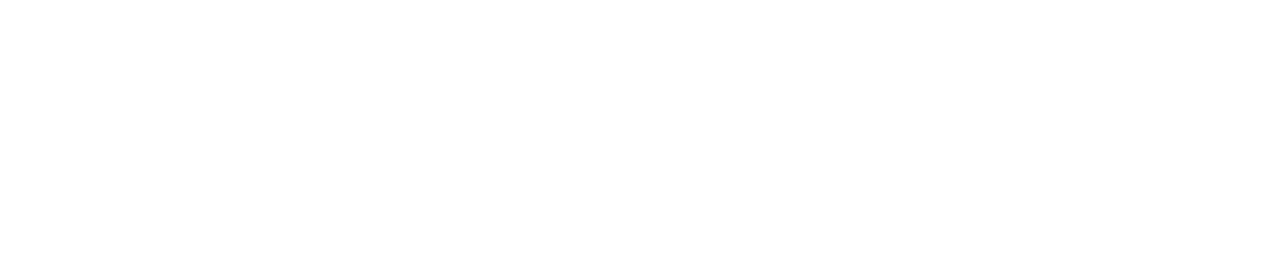
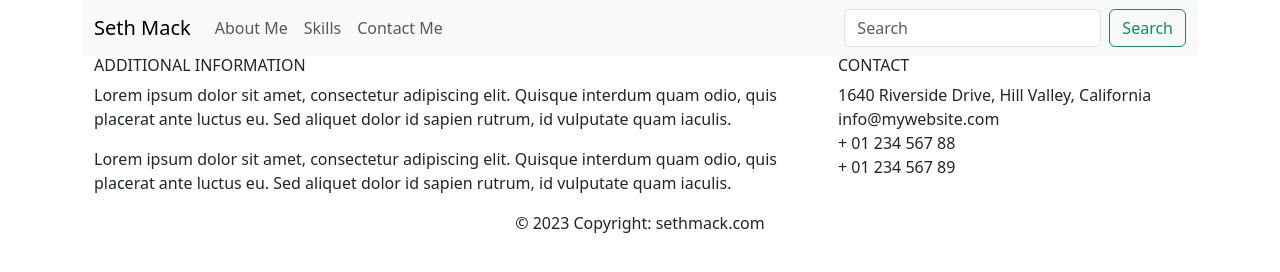
Before and after one commit to SethMack/Bootstrap_portfolio, a plain HTML site: page index.html in a window 1280 px wide. Drawn offline with nearby package versions, Linux system fonts and the light colour scheme.

Commit message:
Setup page structure

```diff
--- a/index.html
+++ b/index.html
@@ -1 +1,83 @@
-<html></html>
+<!doctype html>
+<html lang="en">
+
+<head>
+    <title>Seth Mack Portfolio</title>
+    <meta charset="utf-8">
+    <meta name="viewport" content="width=device-width, initial-scale=1">
+    <title>Bootstrap demo</title>
+    <link href="https://cdn.jsdelivr.net/npm/bootstrap@5.3.0/dist/css/bootstrap.min.css" rel="stylesheet"
+        integrity="sha384-9ndCyUaIbzAi2FUVXJi0CjmCapSmO7SnpJef0486qhLnuZ2cdeRhO02iuK6FUUVM" crossorigin="anonymous">
+</head>
+
+<body>
+    <script src="https://cdn.jsdelivr.net/npm/@popperjs/core@2.11.8/dist/umd/popper.min.js"
+        integrity="sha384-I7E8VVD/ismYTF4hNIPjVp/Zjvgyol6VFvRkX/vR+Vc4jQkC+hVqc2pM8ODewa9r"
+        crossorigin="anonymous"></script>
+    <script src="https://cdn.jsdelivr.net/npm/bootstrap@5.3.0/dist/js/bootstrap.min.js"
+        integrity="sha384-fbbOQedDUMZZ5KreZpsbe1LCZPVmfTnH7ois6mU1QK+m14rQ1l2bGBq41eYeM/fS"
+        crossorigin="anonymous"></script>
+
+    <div class="container header">
+        <nav class="navbar navbar-expand-lg bg-body-tertiary">
+            <div class="container-fluid">
+                <a class="navbar-brand" href="#">Seth Mack</a>
+                <button class="navbar-toggler" type="button" data-bs-toggle="collapse"
+                    data-bs-target="#navbarSupportedContent" aria-controls="navbarSupportedContent"
+                    aria-expanded="false" aria-label="Toggle navigation">
+                    <span class="navbar-toggler-icon"></span>
+                </button>
+                <div class="collapse navbar-collapse" id="navbarSupportedContent">
+                    <ul class="navbar-nav me-auto mb-2 mb-lg-0">
+                        <li class="nav-item">
+                            <a class="nav-link" href="#">About Me</a>
+                        </li>
+                        <li class="nav-item">
+                            <a class="nav-link" href="#">Skills</a>
+                        </li>
+                        <li class="nav-item">
+                            <a class="nav-link" href="#">Contact Me</a>
+                        </li>
+                    </ul>
+                    <form class="d-flex" role="search">
+                        <input class="form-control me-2" type="search" placeholder="Search" aria-label="Search">
+                        <button class="btn btn-outline-success" type="submit">Search</button>
+                    </form>
+                </div>
+            </div>
+        </nav>
+    </div>
+
+    <div class="container main">
+        <div class="row">
+
+        </div>
+    </div>
+
+    <div class="container footer">
+        <footer class="page-footer">
+            <div class="container">
+                <div class="row">
+                    <div class="col-lg-8">
+                        <h6 class="text-uppercase font-weight-bold">Additional Information</h6>
+                        <p>Lorem ipsum dolor sit amet, consectetur adipiscing elit. Quisque interdum quam odio, quis
+                            placerat ante luctus eu. Sed aliquet dolor id sapien rutrum, id vulputate quam iaculis.</p>
+                        <p>Lorem ipsum dolor sit amet, consectetur adipiscing elit. Quisque interdum quam odio, quis
+                            placerat ante luctus eu. Sed aliquet dolor id sapien rutrum, id vulputate quam iaculis.</p>
+                    </div>
+                    <div class="col-lg-4">
+                        <h6 class="text-uppercase font-weight-bold">Contact</h6>
+                        <p>1640 Riverside Drive, Hill Valley, California
+                            <br />info@mywebsite.com
+                            <br />+ 01 234 567 88
+                            <br />+ 01 234 567 89
+                        </p>
+                    </div>
+                </div>
+            </div>
+            <div class="footer-copyright text-center">© 2023 Copyright: sethmack.com</div>
+        </footer>
+    </div>
+</body>
+
+</html>
```
